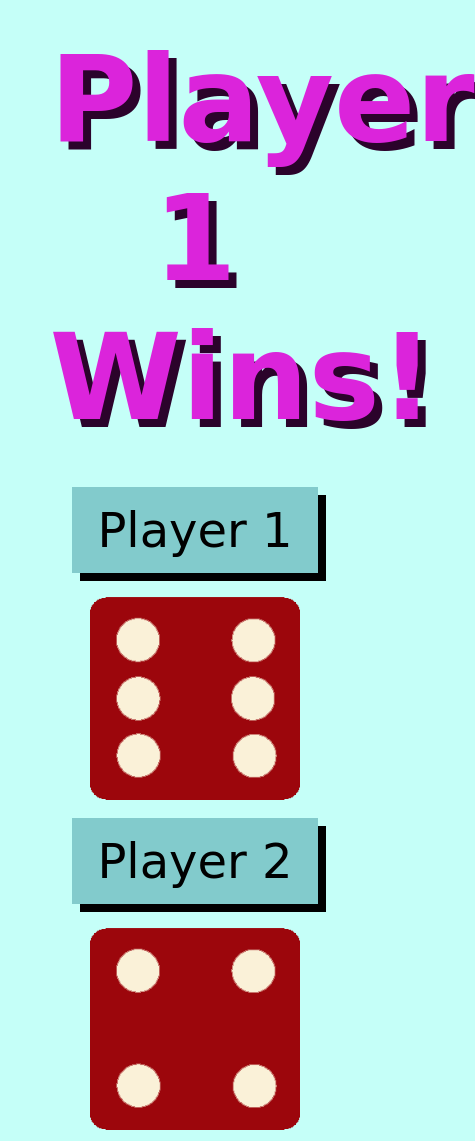
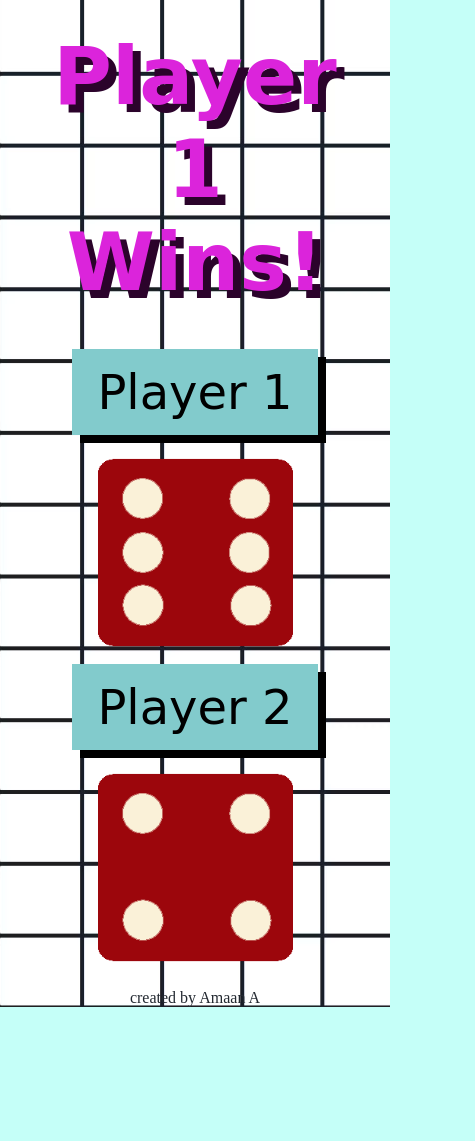
Before and after one commit to amaana05/hive, a plain HTML site: page heaveRoll/index.html in a window 390 px wide. Shown: the top 1141 px of the page, 475 px wide, since content can reach past the window. After the commit the page ends 1007 px from the top, so only its background shows below. Drawn offline with Linux system fonts and the light colour scheme; a web font is replaced by a local one.

Commit message:
Added mobile device compatibility
- Added mobile device compatibility with @media query in CSS
- Added a custom favicon which I created in Figma
- Minor image link fixed here and there

```diff
--- a/heaveRoll/index.html
+++ b/heaveRoll/index.html
@@ -18,12 +18,12 @@
         <h1>Refresh Me</h1>
 
         <div class="dice">
-            <button class="player1Button">Player 1</button>
+            <button class="button player1Button">Player 1</button>
             <img class="img1" src="./images/dice6.png"/>
         </div>
 
         <div class="dice">
-            <button class = "player2Button">Player 2</button>
+            <button class = "button player2Button">Player 2</button>
             <img class="img2" src="./images/dice6.png"/>
         </div>
     </div>
--- a/heaveRoll/stylesheet.css
+++ b/heaveRoll/stylesheet.css
@@ -1,13 +1,13 @@
 body{
     background-color: #C5FFF8;
     height: 100vh;
-    background-image: url(images/gridbackground.png);
+    background-image: url(../images/gridbackground.png);
     margin: 0;
     padding: 0;
 }
 
 .container{
-    width: 90%;
+    width: 100%;
     margin: auto;
     text-align: center;
     font-family: 'Anybody', cursive;
@@ -61,3 +61,14 @@ footer{
     font-family: "Anybody";
 
 }
+
+@media screen and (max-width: 600px)
+{
+    h1{
+        font-size: 5rem;
+    }
+
+    img{
+        width: 50%;
+    }
+}
--- a/stylesheet.css
+++ b/stylesheet.css
@@ -4,14 +4,18 @@ body{
     padding: 0;
     background-image: url(images/gridbackground.png);
 
+    display: flex;
+    justify-content: center;
+    align-items: center;
+
 }
 
 .container{
-    width: 90%;
+    text-align: center;
+    width: 100%;
     margin: auto;
     text-align: center;
     font-family: 'Anybody', cursive;
-
 }
 
 h1{
@@ -92,3 +96,14 @@ footer{
     font-family: "Anybody";
 
 }
+
+@media screen and (max-width: 600px)
+{
+    h1{
+        font-size: 5rem;
+    }
+
+    .button{
+        margin: 15px 10px 15px 10px;
+    }
+}
```
Also changed, not shown: index.html (+2 -0 lines), images/heave icon.png (added).
